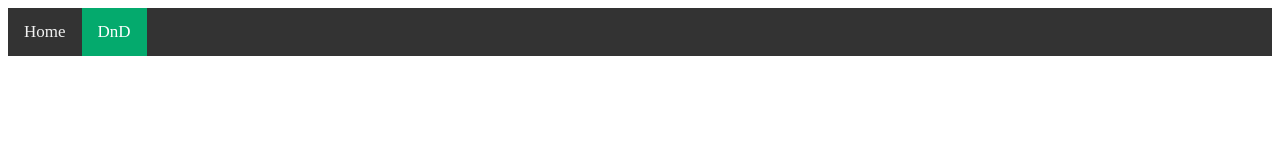
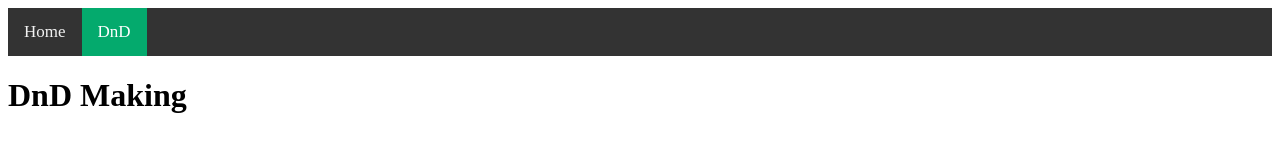
Before and after one commit to AkanesEndesPeakDev/AkanesEndesPeakDev.github.io, a plain HTML site: page dnd/index.html in a window 1280 px wide. Drawn offline with Linux system fonts and the light colour scheme.

Commit message:
Fixing dnd stuff

```diff
--- a/dnd/index.html
+++ b/dnd/index.html
@@ -7,6 +7,6 @@
         </div>
     </head>
     <body>
-
+        <h1>DnD Making</h1>
     </body>
 </html>
```
